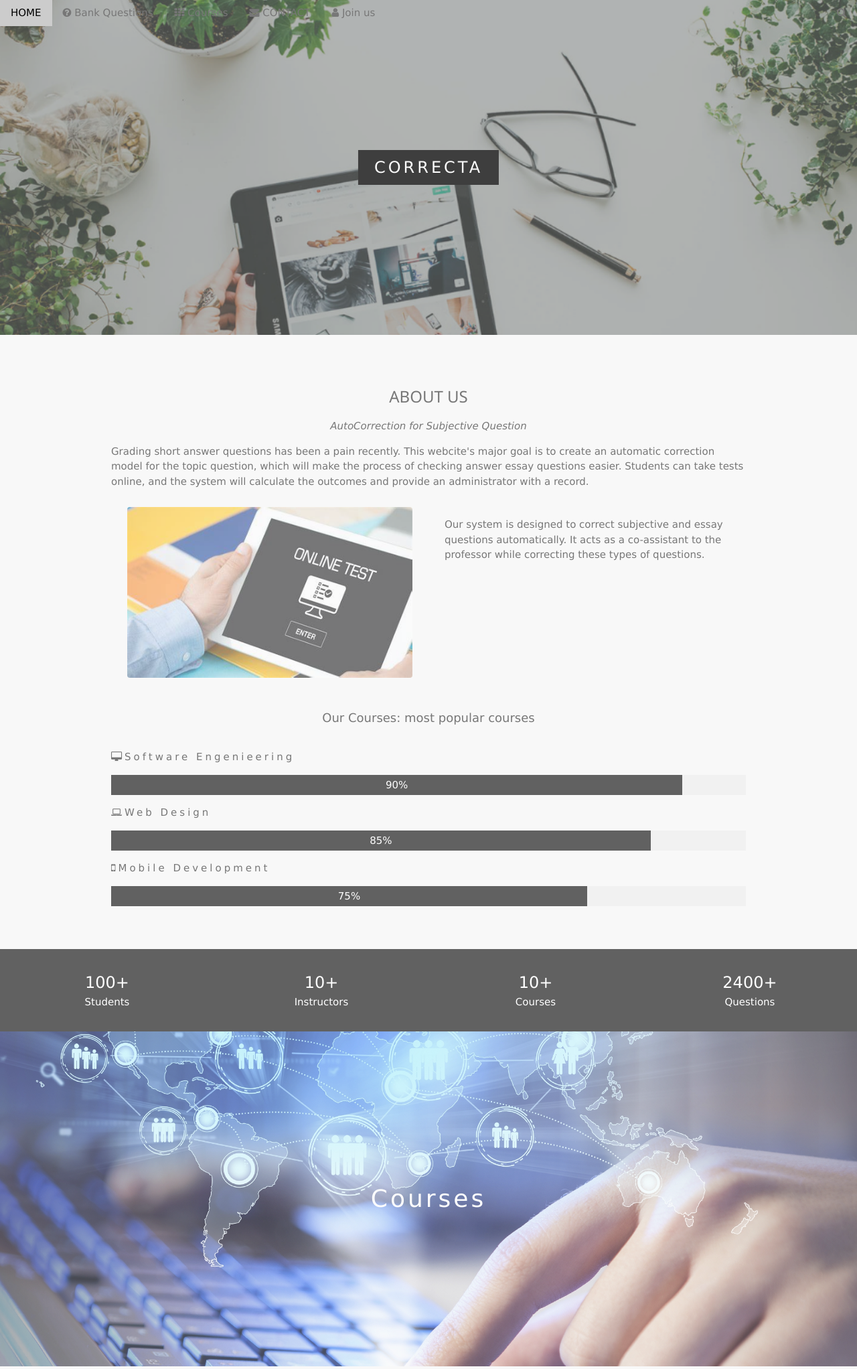
After one commit to NadaMarmouch/Autocorrection, a PHP site: page /test.php in a window 1280 px wide. The commit adds this page. Shown: the top 2044 px of the page at 67% size. Run offline with PHP 8.4, Linux system fonts and the light colour scheme.

Commit message:
changes in home page

```diff
--- a/login.php
+++ b/login.php
@@ -11,6 +11,7 @@ include('includes/login_inc.php'); // linking ma3 el php code ely fl includes fi
     <title>Login</title>
     <link rel="stylesheet" href="assets/login_styles.css"> <!-- hena by linked styling bt3 sign up -->
     <link rel="stylesheet" href="assets/navbar.css"> <!-- hena by linked el navbar-->
+
 </head>
 
 <body>
--- a/templates/navbar.php
+++ b/templates/navbar.php
@@ -1,4 +1,42 @@
-<nav>
+<!DOCTYPE html>
+<html>
+<meta charset="UTF-8">
+<link rel="stylesheet" href="assets/navbar.css">
+<meta name="viewport" content="width=device-width, initial-scale=1">
+<link rel="stylesheet" href="https://www.w3schools.com/w3css/4/w3.css">
+<link rel="stylesheet" href="https://fonts.googleapis.com/css?family=Lato">
+<link rel="stylesheet" href="https://cdnjs.cloudflare.com/ajax/libs/font-awesome/4.7.0/css/font-awesome.min.css">
+
+<body>
+<div class="w3-top">
+  <div class="w3-bar" id="myNavbar">
+    <a class="w3-bar-item w3-button w3-hover-black w3-hide-medium w3-hide-large w3-right" href="javascript:void(0);" onclick="toggleFunction()" title="Toggle Navigation Menu">
+      <i class="fa fa-bars"></i>
+    </a>
+    <a href="test.php" class="w3-bar-item w3-button">HOME</a>
+    <a href="BankQuestions.php" class="w3-bar-item w3-button w3-hide-small"><i class="fa fa-question-circle"></i> Bank Questions</a>
+    <a href="#Courses" class="w3-bar-item w3-button w3-hide-small"><i class="fa fa-th"></i> Courses</a>
+    <a href="#contact" class="w3-bar-item w3-button w3-hide-small"><i class="fa fa-envelope"></i> CONTACT</a>
+    <a href="Login.php" class="w3-bar-item w3-button w3-hide-small"><i class="fa fa-user"></i> Join us</a>
+    <a href="#" class="w3-bar-item w3-button w3-hide-small w3-right w3-hover-red">
+      <i class="fa fa-search"></i>
+    </a>
+  </div>
+
+  <!-- Navbar on small screens -->
+  <div id="navDemo" class="w3-bar-block w3-white w3-hide w3-hide-large w3-hide-medium">
+    <a href="BankQuestions.php" class="w3-bar-item w3-button" onclick="toggleFunction()"> Bank Questions</a>
+    <a href="Courses.php" class="w3-bar-item w3-button" onclick="toggleFunction()">Courses</a>
+    <a href="#contact" class="w3-bar-item w3-button" onclick="toggleFunction()">CONTACT</a>
+    <a href="Login.php" class="w3-bar-item w3-button" onclick="toggleFunction()">Join us</a>
+    <a href="#" class="w3-bar-item w3-button">SEARCH</a>
+  </div>
+</div>
+
+
+
+
+<!-- <nav>
   <ul>
     <li>
     <a href="homepage.php" class="home">Home</a>
@@ -18,4 +56,4 @@
   </li>
 
   </ul>
-</nav>
+</nav> -->
--- /dev/null
+++ b/test.php
@@ -0,0 +1,266 @@
+<!DOCTYPE html>
+<html>
+<title>Home</title>
+<meta charset="UTF-8">
+<link rel="stylesheet" href="assets/navbar.css">
+<meta name="viewport" content="width=device-width, initial-scale=1">
+<link rel="stylesheet" href="https://www.w3schools.com/w3css/4/w3.css">
+<link rel="stylesheet" href="https://fonts.googleapis.com/css?family=Lato">
+<link rel="stylesheet" href="https://cdnjs.cloudflare.com/ajax/libs/font-awesome/4.7.0/css/font-awesome.min.css">
+<style>
+body,h1,h2,h3,h4,h5,h6 {font-family: "Lato", sans-serif;}
+body, html {
+  height: 100%;
+  color: #777;
+  line-height: 1.8;
+}
+
+/* Create a Parallax Effect */
+.bgimg-1, .bgimg-2, .bgimg-3 {
+  background-attachment: fixed;
+  background-position: center;
+  background-repeat: no-repeat;
+  background-size: cover;
+}
+
+/* First image (Logo. Full height) */
+.bgimg-1 {
+  background-image: url("pictures/17.png");
+  min-height:  800px;
+}
+
+/* Second image (Portfolio) */
+.bgimg-2 {
+  background-image: url("pictures/18.jpg");
+  min-height: 400px;
+}
+
+/* Third image (Contact) */
+.bgimg-3 {
+  background-image:url("pictures/22.jpeg");
+  min-height: 400px;
+}
+
+.w3-wide {letter-spacing: 10px;}
+.w3-hover-opacity {cursor: pointer;}
+
+/* Turn off parallax scrolling for tablets and phones */
+.bgimg-1, .bgimg-2, .bgimg-3 {
+  min-height: 500px;
+  background-attachment: fixed;
+  background-position: center;
+  background-repeat: no-repeat;
+  background-size: cover;
+}
+</style>
+<body>
+
+<!-- Navbar (sit on top) -->
+
+<?php include("templates/navbar.php")  ?>
+<!-- First Parallax Image with Logo Text -->
+<div class="bgimg-1 w3-display-container w3-opacity-min" id="home">
+  <div class="w3-display-middle" style="white-space:nowrap;">
+    <span class="w3-center w3-padding-large w3-black w3-xlarge w3-wide w3-animate-opacity">CORRECTA </span>
+  </div>
+</div>
+
+<!-- Container (About Section) -->
+<div class="w3-content w3-container w3-padding-64" id="about">
+  <h3 class="w3-center">ABOUT US</h3>
+  <p class="w3-center"><em>AutoCorrection for Subjective Question</em></p>
+  <p> Grading short answer questions has been a pain recently. This webcite's major goal is to create an automatic correction model for the topic question, which will make the process of checking answer essay questions easier. Students can take tests online,
+           and the system will calculate the outcomes and provide an administrator with a record.</p>
+  <div class="w3-row">
+    <div class="w3-col m6 w3-center w3-padding-large">
+      <img src="pictures\19.jpg" class="w3-round w3-image w3-opacity w3-hover-opacity-off" alt="Photo of Me" width="500" height="333">
+    </div>
+
+    <!-- Hide this text on small devices -->
+    <div class="w3-col m6 w3-hide-small w3-padding-large">
+      <p> Our system is designed to correct subjective and essay questions automatically.
+         It acts as a co-assistant to the professor while correcting these types of questions.</p>
+    </div>
+  </div>
+  <p class="w3-large w3-center w3-padding-16">Our Courses: most popular courses</p>
+  <p class="w3-wide"><i class="fa fa-desktop"></i>Software Engenieering</p>
+  <div class="w3-light-grey">
+    <div class="w3-container w3-padding-small w3-dark-grey w3-center" style="width:90%">90%</div>
+  </div>
+  <p class="w3-wide"><i class="fa fa-laptop"></i>Web Design</p>
+  <div class="w3-light-grey">
+    <div class="w3-container w3-padding-small w3-dark-grey w3-center" style="width:85%">85%</div>
+  </div>
+  <p class="w3-wide"><i class="fa fa-mobile"></i>Mobile Development</p>
+  <div class="w3-light-grey">
+    <div class="w3-container w3-padding-small w3-dark-grey w3-center" style="width:75%">75%</div>
+  </div>
+</div>
+
+<div class="w3-row w3-center w3-dark-grey w3-padding-16">
+  <div class="w3-quarter w3-section">
+    <span class="w3-xlarge">100+</span><br>
+    Students
+  </div>
+  <div class="w3-quarter w3-section">
+    <span class="w3-xlarge">10+</span><br>
+    Instructors
+  </div>
+  <div class="w3-quarter w3-section">
+    <span class="w3-xlarge">10+</span><br>
+    Courses
+  </div>
+  <div class="w3-quarter w3-section">
+    <span class="w3-xlarge">2400+</span><br>
+    Questions
+  </div>
+</div>
+
+<!-- Second Parallax Image with Portfolio Text -->
+<div class="bgimg-2 w3-display-container w3-opacity-min">
+  <div class="w3-display-middle">
+    <span class="w3-xxlarge w3-text-white w3-wide">Courses</span>
+  </div>
+</div>
+
+<!-- Container (Portfolio Section) -->
+<div class="w3-content w3-container w3-padding-64" id="Courses">
+  <h3 class="w3-center">Courses</h3>
+  <p class="w3-center"><em>Here are some of my latest lorem work ipsum tipsum.<br> Click on the images to make them bigger</em></p><br>
+
+  <!-- Responsive Grid. Four columns on tablets, laptops and desktops. Will stack on mobile devices/small screens (100% width) -->
+  <div class="w3-row-padding w3-center">
+    <div class="w3-col m3">
+      <img src="pictures\10.jpg"style="width:100%" onclick="onClick(this)" class="w3-hover-opacity" alt="Computer Science">
+    </div>
+
+    <div class="w3-col m3">
+      <img src="pictures\11.jpg" style="width:100%" onclick="onClick(this)" class="w3-hover-opacity" alt="Business Administration">
+    </div>
+
+    <div class="w3-col m3">
+      <img src="pictures\12.jpg" style="width:100%" onclick="onClick(this)" class="w3-hover-opacity" alt="Alsun">
+    </div>
+
+    <div class="w3-col m3">
+      <img src="pictures\13.jpg" style="width:100%" onclick="onClick(this)" class="w3-hover-opacity" alt="Pharamacy">
+    </div>
+  </div>
+
+  <div class="w3-row-padding w3-center w3-section">
+    <div class="w3-col m3">
+      <img src="pictures\16.jpg" style="width:100%" onclick="onClick(this)" class="w3-hover-opacity" alt="Architecture">
+    </div>
+
+    <div class="w3-col m3">
+      <img src="pictures\15.jpg" style="width:100%" onclick="onClick(this)" class="w3-hover-opacity" alt="Electronics">
+    </div>
+
+    <div class="w3-col m3">
+      <img src="pictures\14.jpg" style="width:100%" onclick="onClick(this)" class="w3-hover-opacity" alt="Mass Communication">
+    </div>
+
+    <div class="w3-col m3">
+      <img src="pictures\25.jpg" style="width:100%" onclick="onClick(this)" class="w3-hover-opacity" alt="Dentistry">
+    </div>
+    <button class="w3-button w3-padding-large w3-light-grey" style="margin-top:64px">LOAD MORE</button>
+  </div>
+</div>
+
+<!-- Modal for full size images on click-->
+<div id="modal01" class="w3-modal w3-black" onclick="this.style.display='none'">
+  <span class="w3-button w3-large w3-black w3-display-topright" title="Close Modal Image"><i class="fa fa-remove"></i></span>
+  <div class="w3-modal-content w3-animate-zoom w3-center w3-transparent w3-padding-64">
+    <img id="img01" class="w3-image">
+    <p id="caption" class="w3-opacity w3-large"></p>
+  </div>
+</div>
+
+<!-- Third Parallax Image with Portfolio Text -->
+<div class="bgimg-3 w3-display-container w3-opacity-min">
+  <div class="w3-display-middle">
+     <span class="w3-xxlarge w3-text-white w3-wide">CONTACT</span>
+  </div>
+</div>
+
+<!-- Container (Contact Section) -->
+<div class="w3-content w3-container w3-padding-64" id="contact">
+  <h3 class="w3-center">Contact us</h3>
+  <p class="w3-center"><em>If you have any proposals , need to know anything clearly or to add any courses please don't hesistate to contact us.</em></p>
+
+  <div class="w3-row w3-padding-32 w3-section">
+    <div class="w3-col m4 w3-container">
+      <!--<img src="/w3images/map.jpg" class="w3-image w3-round" style="width:100%"> -->
+      <iframe style="border:0; width: 100%; height: 270px;" src="https://www.google.com/maps/embed?pb=!1m14!1m8!1m3!1d12097.433213460943!2d-74.0062269!3d40.7101282!3m2!1i1024!2i768!4f13.1!3m3!1m2!1s0x0%3A0xb89d1fe6bc499443!2sDowntown+Conference+Center!5e0!3m2!1smk!2sbg!4v1539943755621" frameborder="0" allowfullscreen></iframe>
+    </div>
+    <div class="w3-col m8 w3-panel">
+      <div class="w3-large w3-margin-bottom">
+        <i class="fa fa-map-marker fa-fw w3-hover-text-black w3-xlarge w3-margin-right"></i> Chicago, US<br>
+        <i class="fa fa-phone fa-fw w3-hover-text-black w3-xlarge w3-margin-right"></i> Phone: +00 151515<br>
+        <i class="fa fa-envelope fa-fw w3-hover-text-black w3-xlarge w3-margin-right"></i> Email: mail@mail.com<br>
+      </div>
+      <p>Swing by for a cup of <i class="fa fa-coffee"></i>, or leave me a note:</p>
+      <form action="/action_page.php" target="_blank">
+        <div class="w3-row-padding" style="margin:0 -16px 8px -16px">
+          <div class="w3-half">
+            <input class="w3-input w3-border" type="text" placeholder="Name" required name="Name">
+          </div>
+          <div class="w3-half">
+            <input class="w3-input w3-border" type="text" placeholder="Email" required name="Email">
+          </div>
+        </div>
+        <input class="w3-input w3-border" type="text" placeholder="Message" required name="Message">
+        <button class="w3-button w3-black w3-right w3-section" type="submit">
+          <i class="fa fa-paper-plane"></i> SEND MESSAGE
+        </button>
+      </form>
+    </div>
+  </div>
+</div>
+
+<!-- Footer -->
+<footer class="w3-center w3-black w3-padding-64 w3-opacity w3-hover-opacity-off">
+  <a href="#home" class="w3-button w3-light-grey"><i class="fa fa-arrow-up w3-margin-right"></i>To the top</a>
+  <div class="w3-xlarge w3-section">
+    <i class="fa fa-facebook-official w3-hover-opacity"></i>
+    <i class="fa fa-instagram w3-hover-opacity"></i>
+    <i class="fa fa-snapchat w3-hover-opacity"></i>
+    <i class="fa fa-pinterest-p w3-hover-opacity"></i>
+    <i class="fa fa-twitter w3-hover-opacity"></i>
+    <i class="fa fa-linkedin w3-hover-opacity"></i>
+  </div>
+</footer>
+
+<script>
+// Modal Image Gallery
+function onClick(element) {
+  document.getElementById("img01").src = element.src;
+  document.getElementById("modal01").style.display = "block";
+  var captionText = document.getElementById("caption");
+  captionText.innerHTML = element.alt;
+}
+
+// Change style of navbar on scroll
+window.onscroll = function() {myFunction()};
+function myFunction() {
+    var navbar = document.getElementById("myNavbar");
+    if (document.body.scrollTop > 100 || document.documentElement.scrollTop > 100) {
+        navbar.className = "w3-bar" + " w3-card" + " w3-animate-top" + " w3-white";
+    } else {
+        navbar.className = navbar.className.replace(" w3-card w3-animate-top w3-white", "");
+    }
+}
+
+// Used to toggle the menu on small screens when clicking on the menu button
+function toggleFunction() {
+    var x = document.getElementById("navDemo");
+    if (x.className.indexOf("w3-show") == -1) {
+        x.className += " w3-show";
+    } else {
+        x.className = x.className.replace(" w3-show", "");
+    }
+}
+</script>
+
+</body>
+</html>
```
Also changed, not shown: assets/footer.css (added, +89 -0 lines), assets/home_style.css (+54 -2 lines), templates/footer.php (added, +50 -0 lines), pictures/14.jpg (renamed from pictures/14.jfif), pictures/22.jpeg (added), pictures/23.jpg (added), pictures/24.jpg (added), pictures/25.jpg (added), pictures/_gGRQQZte0U8Au0GmY4TeguTbDljjHuVzTqgTthA5ms.jpg (added).
